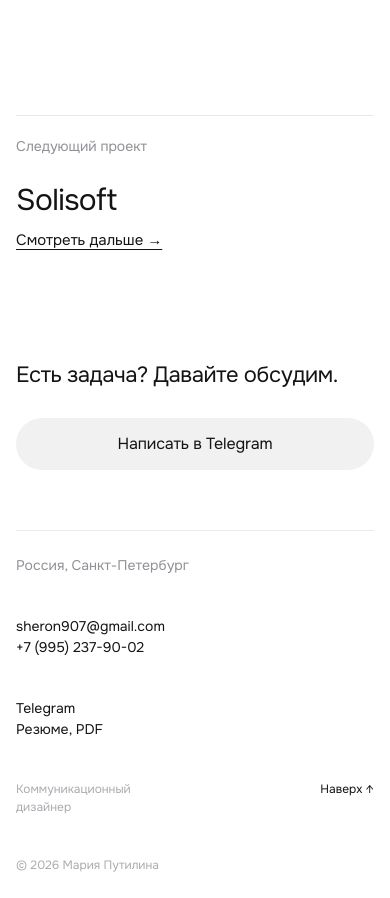
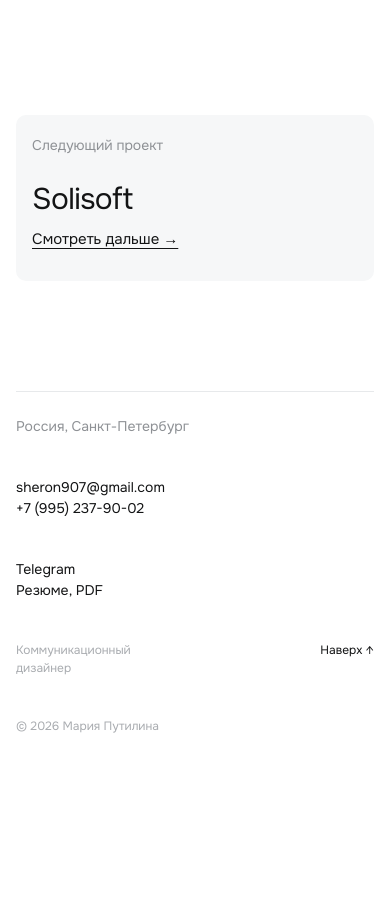
Before and after one commit to mputilina/portfolio, a plain HTML site: page works/dsec.html in a window 390 px wide. Shown: the part 2979-3877 px from the top of the page. After the commit the page ends 3738 px from the top, so only its background shows below. Drawn offline with Linux system fonts and the light colour scheme; a web font is replaced by a local one.

Commit message:
Подвал без фразы с кнопкой; «Следующий проект» на светло-серой плашке
Co-Authored-By: Claude Opus 5.5 <noreply@anthropic.com>
Claude-Session: https://claude.ai/code/session_01VrgWcakhopUqggEtBtgDx4

```diff
--- a/assets/css/style.css
+++ b/assets/css/style.css
@@ -283,37 +283,13 @@ button { font: inherit; color: inherit; }
   scroll-margin-top: 40px;
 }
 
-.foot-title {
-  max-width: 760px;
-  font-size: clamp(26px, 3vw, 44px);
-  line-height: 1.1;
-  letter-spacing: -0.02em;
-}
-
-.foot-button {
-  display: inline-flex;
-  align-items: center;
-  margin-top: 26px;
-  padding: 9px 20px 10px;
-  border-radius: 999px;
-  background: var(--fill);
-  color: var(--ink);
-  font-size: clamp(16px, 1.4vw, 20px);
-  line-height: 1.2;
-  letter-spacing: -0.01em;
-  text-decoration: none;
-  transition: background-color .25s ease, color .25s ease;
-}
-
-.foot-button:hover { background: var(--ink); color: #fff; }
 
 .foot-grid {
   display: grid;
   grid-template-columns: repeat(3, minmax(0, 1fr));
   column-gap: var(--gap);
   row-gap: 90px;
-  margin-top: 72px;
-  padding-top: 24px;
+    padding-top: 24px;
   border-top: 1px solid var(--line);
   font-size: 14px;
   line-height: 1.5;
@@ -927,11 +903,12 @@ a.xp-thumb .xp-thumb-label { z-index: 1; }
   grid-template-columns: repeat(3, minmax(0, 1fr));
   column-gap: var(--gap);
   margin: 150px var(--pad) 0;
-  padding: 20px 0 0;
-  border-top: 1px solid var(--line);
+  padding: 24px 0 40px;
+  border-radius: 10px;
+  background: var(--fill-2);
 }
 
-.case-next-col { grid-column: 3; display: flex; flex-direction: column; align-items: flex-start; }
+.case-next-col { grid-column: 3; display: flex; flex-direction: column; align-items: flex-start; padding-right: 20px; }
 
 .case-next-label { font-size: 14px; color: var(--gray); }
 
@@ -1042,13 +1019,11 @@ a.xp-thumb .xp-thumb-label { z-index: 1; }
   .results, .results.n2 { grid-template-columns: 1fr; }
   .result + .result { border-left: 0; }
   .result { padding: 30px 10px; }
-  .case-next { grid-template-columns: 1fr; margin-top: 100px; }
-  .case-next-col { grid-column: auto; }
+  .case-next { grid-template-columns: 1fr; margin-top: 100px; padding: 20px 16px 30px; }
+  .case-next-col { grid-column: auto; padding-right: 0; }
 
   .site-foot { padding-top: 110px; }
-  .foot-title { font-size: 22px; line-height: 1.2; }
-  .foot-button { display: flex; justify-content: center; margin-top: 30px; min-height: 52px; font-size: 16px; }
-  .foot-grid { grid-template-columns: 1fr; row-gap: 40px; margin-top: 60px; }
+  .foot-grid { grid-template-columns: 1fr; row-gap: 40px; }
   .foot-main { grid-column: auto; }
   .foot-side { display: grid; grid-template-columns: 1fr 1fr; row-gap: 40px; }
   .foot-side:not(.foot-bottom) > div:first-child { grid-column: 1 / -1; }
--- a/works/dsec.html
+++ b/works/dsec.html
@@ -13,7 +13,7 @@
 <link rel="preconnect" href="https://fonts.googleapis.com">
 <link rel="preconnect" href="https://fonts.gstatic.com" crossorigin>
 <link href="https://fonts.googleapis.com/css2?family=Zalando+Sans+SemiExpanded:wght@300;400;500&family=Onest:wght@300;400;500&display=swap" rel="stylesheet">
-<link rel="stylesheet" href="../assets/css/style.css?v=27">
+<link rel="stylesheet" href="../assets/css/style.css?v=28">
 </head>
 <body class="page-case">
 <a class="skip" href="#main">К содержанию</a>
@@ -61,10 +61,6 @@
 </main>
 
 <footer class="site-foot" id="contacts">
-  <div class="foot-cta reveal">
-    <p class="foot-title">Есть задача? Давайте обсудим.</p>
-    <a class="foot-button" href="https://t.me/Mary_Putilina" target="_blank" rel="noopener">Написать в Telegram</a>
-  </div>
   <div class="foot-grid">
     <div class="foot-cell foot-main">
       <p>Россия, Санкт-Петербург</p>
@@ -88,6 +84,6 @@
     </div>
   </div>
 </footer>
-<script src="../assets/js/main.js?v=27" defer></script>
+<script src="../assets/js/main.js?v=28" defer></script>
 </body>
 </html>
```
Also changed, not shown: about.html (+2 -6 lines), experience.html (+2 -6 lines), index.html (+2 -6 lines), works/ancor.html (+2 -6 lines), works/checkmate.html (+2 -6 lines), works/conversations.html (+2 -6 lines), works/hexway.html (+2 -6 lines), works/limoncello.html (+2 -6 lines), works/solisoft.html (+2 -6 lines), 3 other files.
